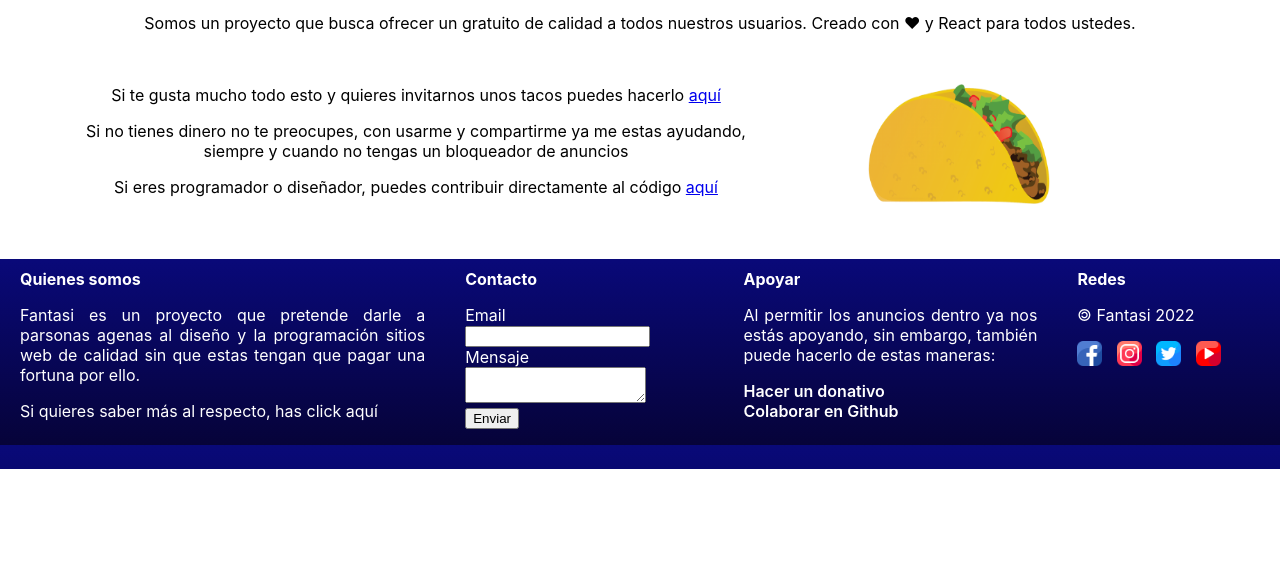
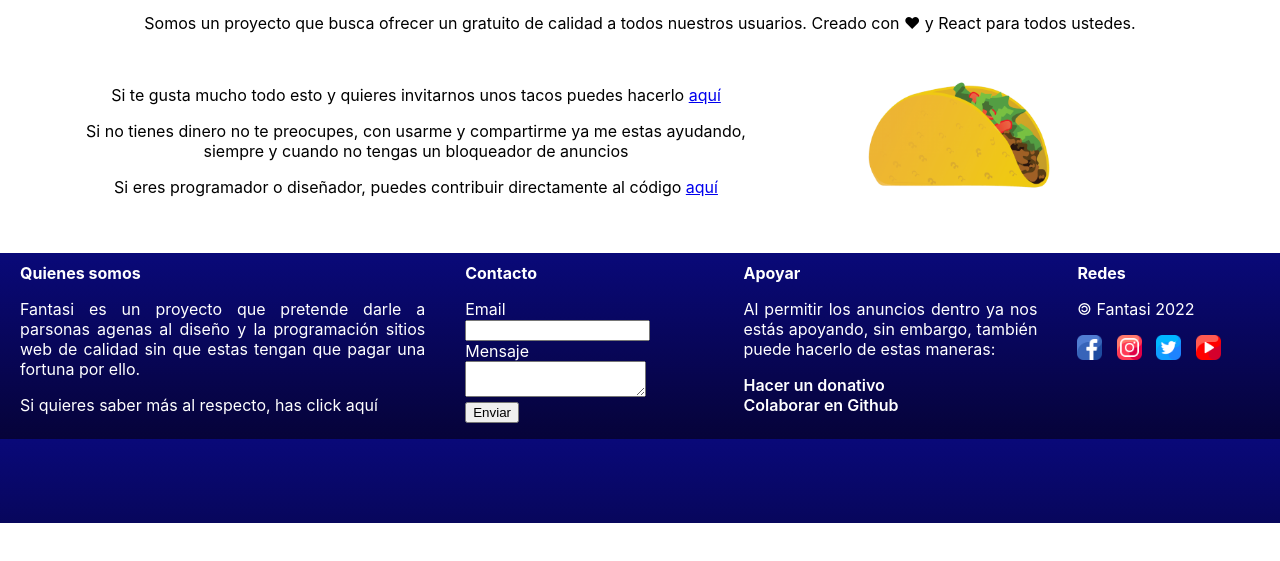
Before and after one commit to EdwinHDZ73mx/Fantasy, a plain HTML site: page About.html in a window 1280 px wide. Shown: the part 129-690 px from the top of the page. Drawn offline with Linux system fonts and the light colour scheme.

Commit message:
Correcciones de diseño

```diff
--- a/About.html
+++ b/About.html
@@ -4,7 +4,7 @@
 		<meta charset="utf-8">
 		<link rel="stylesheet" type="text/css" href="general-styles.css">
 		<link rel="stylesheet" type="text/css" href="/css/About.css">
-		<title>Aserca de Fantasi</title>
+		<title>Acerca de Fantasi</title>
 	</head>
 	<body>
 		<noscript>Nesesita habilitar javascript en su navegador para ejecutar esta app.</noscript>
@@ -27,7 +27,7 @@
 						<p>Si eres programador o diseñador, puedes contribuir directamente al código <a target="_blank" rel="noopener noreferrer" href="https://www.github.com/diequint/Fantasi">aquí</a></p>
 					</div>
 					<div class="rightCont">
-						<img class="image" src="./images/taco.png" alt="Taco" width="200px"/>
+						<img src="./images/taco.png" alt="Taco" width="200px"/>
 					</div>
 				</div>
 				<br></br>
@@ -37,7 +37,7 @@
 		title="Footer"
 		style="border:none;"
 		width="100%"
-		height="210"
+		height="270"
 		src="html/Footer.html">
 	</iframe>
 	</body>
--- a/css/Designs.css
+++ b/css/Designs.css
@@ -60,12 +60,12 @@ a
 	display: flex;
 	justify-content: center;
 	align-items: center;
+	overflow: hidden;
 }
 
 .miniatura
 {
 	height: 80%;
-	overflow: hidden;
 }
 
 .card-footer
--- a/general-styles.css
+++ b/general-styles.css
@@ -81,13 +81,7 @@ h2 {
 	background: rgba(192,18,200,1);
 	border-radius: 10px;
 }
-.image
-{
-	width: 50%;
-	border-radius: 30px;
-	margin-right: auto;
-	margin-left: auto;
-}
+
 .halfimage
 {
 	width: 50%;
@@ -95,3 +89,15 @@ h2 {
 	margin-right: auto;
 	margin-left: auto;
 }
+
+.leftCont
+{
+	width: 75%;
+	display: inline-block;
+}
+
+.rightCont
+{
+	width: 25%;
+	float: right;
+}
```
Also changed, not shown: Designs.html (+1 -1 lines), Editor.html (+1 -1 lines), PageEditor.html (+1 -1 lines), index.html (+3 -3 lines), js/PageEditor.js (+1 -6 lines).
